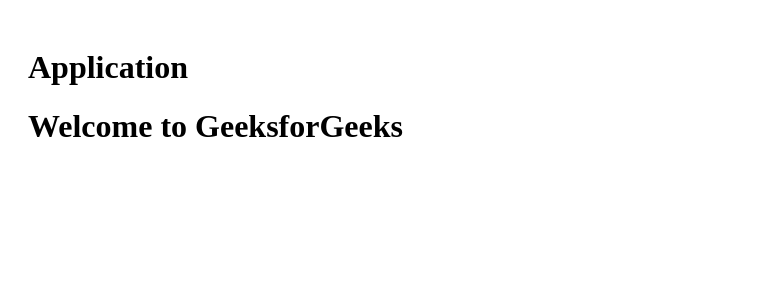
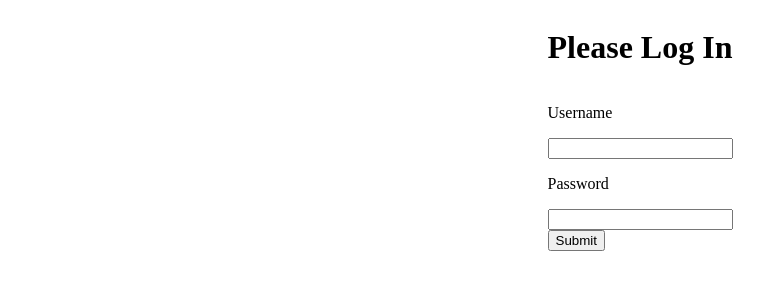
Before and after one commit to Nogunmesa/MyFinanceTracker, a React (Create React App) app: page / in a window 1280 px wide. Shown: the top 300 px of the page, without its empty margins (0-768 px from the left). Built offline with nearby package versions, Linux system fonts and the light colour scheme; no server answers.

Commit message:
Backend update

```diff
--- a/src/components/App/App.js
+++ b/src/components/App/App.js
@@ -20,10 +20,10 @@
       <h1>Application</h1>
       <BrowserRouter>
       <Routes>
-        <Route path="/" element={<Home />} />
-        <Route path="/" element={<SetUp />} />
-        <Route path="/" element={<SignUp />} />
-        <Route path="/" element={<Transaction />} />
+        <Route path="/home" element={<Home />} />
+        <Route path="/setup" element={<SetUp />} />
+        <Route path="/signup" element={<SignUp />} />
+        <Route path="/transactions" element={<Transaction />} />
       </Routes>
       </BrowserRouter>
     </div>
--- a/src/components/App/useToken.js
+++ b/src/components/App/useToken.js
@@ -13,10 +13,10 @@
 
 
 
-    const [token, setToken] = useState(getToken() || {}); // Set initial value to null if token is not available
+    const [token, setToken] = useState(getToken() || null); // Set initial value to null if token is not available
     const saveToken = userToken => {
         localStorage.setItem('token',JSON.stringify(userToken));
-        setToken(userToken.token);
+        setToken(userToken);
     };
 
 
```
